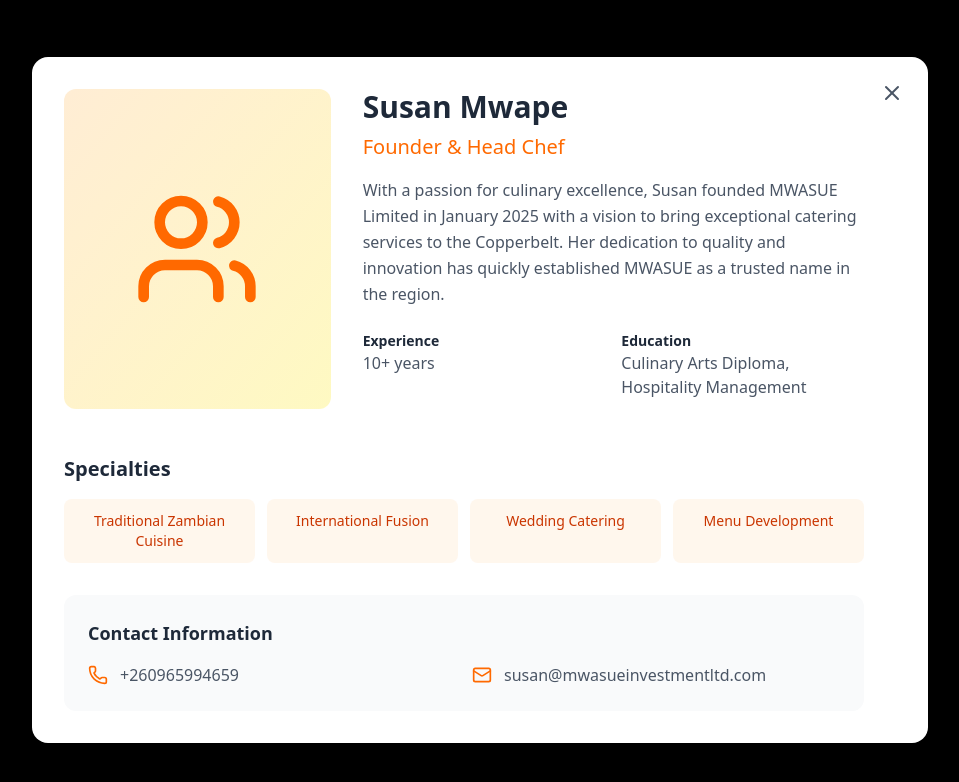
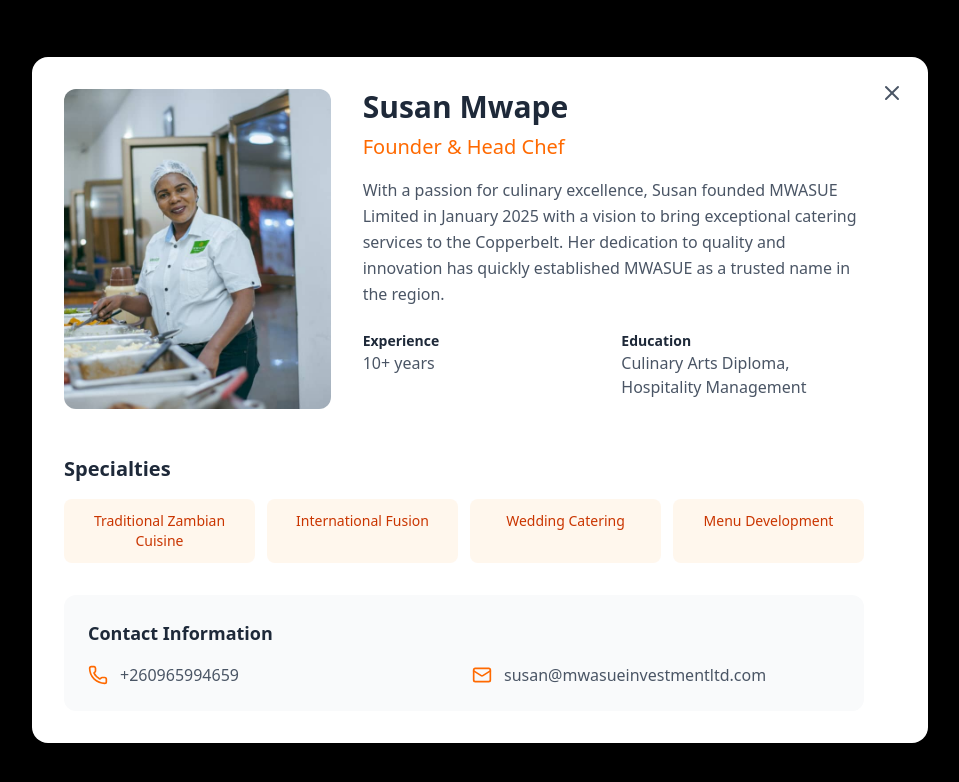
Before and after one commit to Chibs5/mwasue-website, a React (Vite) app: page /about in a window 1280 px wide. Both pictures are taken after a click on the element 224 px from the left and 1629 px from the top of the page. Shown: the part 1229-2011 px from the top of the page, without its empty margins (160-1119 px from the left). Built offline with nearby package versions, Linux system fonts and the light colour scheme.

Commit message:
Update About.jsx
Added mages of founder and Chibwe

```diff
--- a/src/pages/About.jsx
+++ b/src/pages/About.jsx
@@ -16,6 +16,9 @@
 } from 'lucide-react'
 import Navigation from '../components/Navigation'
 
+// Import images
+import susan1Img from '../assets/Susan1.jpg'
+import chibweImg from '../assets/Chibwe.jpg'
 const About = () => {
   const [selectedTeamMember, setSelectedTeamMember] = useState(null)
 
@@ -52,7 +55,7 @@
     {
       name: "Susan Mwape",
       role: "Founder & Head Chef",
-      image: "/api/placeholder/300/400",
+      image: susan1Img, // Using the actual Susan image
       bio: "With a passion for culinary excellence, Susan founded MWASUE Limited in January 2025 with a vision to bring exceptional catering services to the Copperbelt. Her dedication to quality and innovation has quickly established MWASUE as a trusted name in the region.",
       specialties: ["Traditional Zambian Cuisine", "International Fusion", "Wedding Catering", "Menu Development"],
       experience: "10+ years",
@@ -78,7 +81,7 @@
     {
       name: "Chibwe Musendeka",
       role: "Catering Manager",
-      image: "/api/placeholder/300/400",
+      image: chibweImg, // Using the actual Chibwe image
       bio: "Chibwe ensures that every event runs smoothly from planning to execution. His attention to detail and excellent organizational skills make him an invaluable part of our team.",
       specialties: ["Event Planning", "Client Relations", "Team Coordination", "Quality Control"],
       experience: "1+ years",
@@ -293,8 +296,19 @@
                 onClick={() => setSelectedTeamMember(member)}
                 className="bg-white rounded-xl shadow-lg hover:shadow-xl transition-all duration-300 cursor-pointer overflow-hidden"
               >
-                <div className="h-64 bg-gradient-to-br from-orange-100 to-yellow-100 flex items-center justify-center">
-                  <Users className="h-24 w-24 text-orange-500" />
+                {/* Updated image rendering */}
+                <div className="h-64 overflow-hidden">
+                  {member.image && member.image !== "/api/placeholder/300/400" ? (
+                    <img
+                      src={member.image}
+                      alt={member.name}
+                      className="w-full h-full object-cover"
+                    />
+                  ) : (
+                    <div className="h-full bg-gradient-to-br from-orange-100 to-yellow-100 flex items-center justify-center">
+                      <Users className="h-24 w-24 text-orange-500" />
+                    </div>
+                  )}
                 </div>
 
                 <div className="p-6">
@@ -436,8 +450,19 @@
                 {/* Header */}
                 <div className="flex flex-col md:flex-row gap-8 mb-8">
                   <div className="w-full md:w-1/3">
-                    <div className="h-80 bg-gradient-to-br from-orange-100 to-yellow-100 rounded-xl flex items-center justify-center">
-                      <Users className="h-32 w-32 text-orange-500" />
+                    {/* Updated modal image rendering */}
+                    <div className="h-80 rounded-xl overflow-hidden">
+                      {selectedTeamMember.image && selectedTeamMember.image !== "/api/placeholder/300/400" ? (
+                        <img
+                          src={selectedTeamMember.image}
+                          alt={selectedTeamMember.name}
+                          className="w-full h-full object-cover"
+                        />
+                      ) : (
+                        <div className="h-full bg-gradient-to-br from-orange-100 to-yellow-100 flex items-center justify-center">
+                          <Users className="h-32 w-32 text-orange-500" />
+                        </div>
+                      )}
                     </div>
                   </div>
 
```
